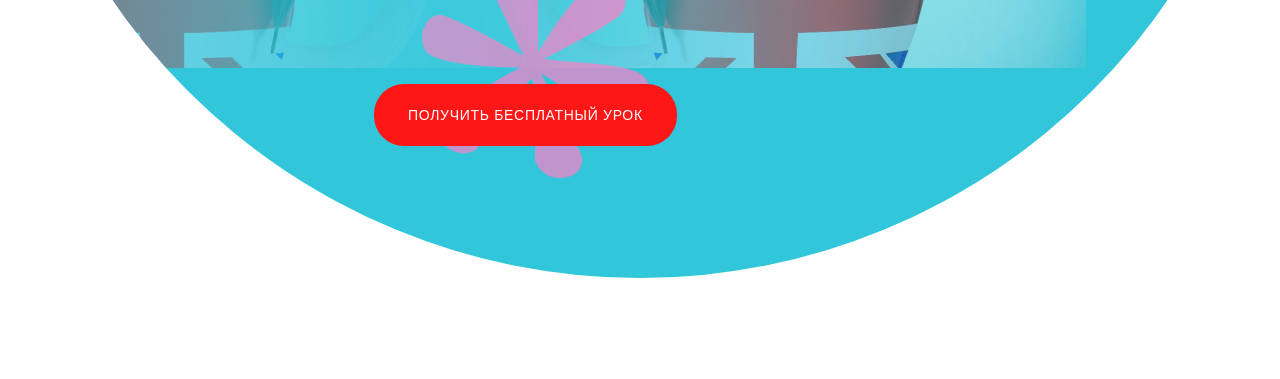
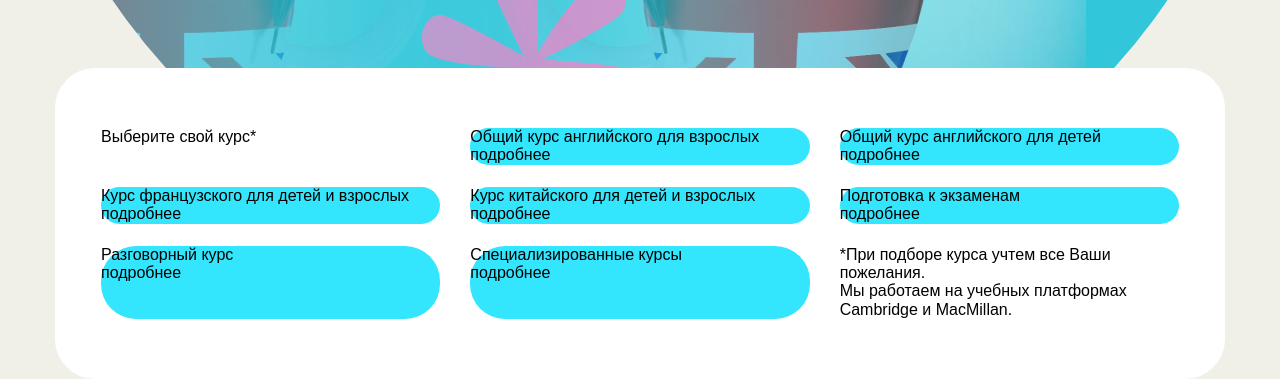
Before and after one commit to maxvgr/dialog-eng, a website built with webpack: page src/page-home.html in a window 1280 px wide. Shown: the part 572-951 px from the top of the page. Before the commit the page ends 850 px from the top, so only its background shows below. Built offline with nearby package versions, Linux system fonts and the light colour scheme; a web font is replaced by a local one; what vanilla-lazyload would draw is missing.

Commit message:
feat: добавлена секция выберите курс

```diff
--- a/src/page-home.html
+++ b/src/page-home.html
@@ -45,6 +45,81 @@
         </div>
         <!-- /.container -->
       </section>
+
+      <section id="select-course" class="section">
+        <div class="container">
+          <div class="select-course__wrapper">
+            <div class="select-course__item">
+              <p class="select-course__title">
+                Выберите свой курс<span>*</span>
+              </p>
+            </div>
+            <!-- /.select-course__item -->
+            <div class="select-course__item">
+              <p class="select-course__name">
+                Общий курс английского для взрослых
+              </p>
+              <a href="#" class="">подробнее</a>
+            </div>
+            <!-- /.select-course__item -->
+            <div class="select-course__item">
+              <p class="select-course__name">
+                Общий курс английского для детей
+              </p>
+              <a href="#" class="">подробнее</a>
+            </div>
+            <!-- /.select-course__item -->
+            <div class="select-course__item">
+              <p class="select-course__name">
+                Курс французского для детей и взрослых
+              </p>
+              <a href="#" class="">подробнее</a>
+            </div>
+            <!-- /.select-course__item -->
+            <div class="select-course__item">
+              <p class="select-course__name">
+                Курс китайского для детей и взрослых
+              </p>
+              <a href="#" class="">подробнее</a>
+            </div>
+            <!-- /.select-course__item -->
+            <div class="select-course__item">
+              <p class="select-course__name">
+                Подготовка к экзаменам
+              </p>
+              <a href="#" class="">подробнее</a>
+            </div>
+            <!-- /.select-course__item -->
+            <div class="select-course__item">
+              <p class="select-course__name">
+                Разговорный курс
+              </p>
+              <a href="#" class="">подробнее</a>
+            </div>
+            <!-- /.select-course__item -->
+            <div class="select-course__item">
+              <p class="select-course__name">
+                Специализированные курсы
+              </p>
+              <a href="#" class="">подробнее</a>
+            </div>
+            <!-- /.select-course__item -->
+            <div class="select-course__item">
+              <div class="select-course__note">
+                <p>
+                  *При подборе курса учтем все Ваши пожелания.</p>
+                <p>
+                  Мы работаем на учебных платформах Cambridge и MacMillan.
+                </p>
+              </div>
+              <!-- /.select-course__note -->
+            </div>
+            <!-- /.select-course__item -->
+          </div>
+          <!-- /.select-course -->
+        </div>
+        <!-- /.container -->
+      </section>
     </div>
     <!-- /.page__body -->
   </main>
--- a/src/scss/layout/_main.scss
+++ b/src/scss/layout/_main.scss
@@ -15,3 +15,4 @@
 @import "templates/main";
 
 @import "sections/online-study";
+@import "sections/select-course";
--- a/src/scss/layout/global/_page.scss
+++ b/src/scss/layout/global/_page.scss
@@ -9,6 +9,8 @@
   overflow-x: hidden;
   min-height: 100vh;
 
+  background-color: rgba(240, 240, 233, 1);
+
   & > main {
     flex-grow: 1;
   }
--- /dev/null
+++ b/src/scss/layout/sections/_select-course.scss
@@ -0,0 +1,30 @@
+#select-course {
+  .container {
+    max-width: 1170px;
+    padding: 0;
+  }
+}
+
+.select-course {
+  &__wrapper {
+    position: relative;
+    z-index: 5;
+    display: grid;
+    grid-template-columns: repeat(3, 1fr);
+    gap: 22px 30px;
+    margin-top: -210px;
+    padding: 60px 46px;
+    border-radius: 40px;
+    background-color: $palette-white;
+  }
+
+  &__item {
+    @include first-last {
+      background-color: $palette-white;
+    }
+
+    border-radius: 35px;
+    background-color: rgba(51, 230, 253, 1);
+}
+
+}
```
Also changed, not shown: src/assets/images/sections/select-course/bg-blue.png (added), src/assets/images/sections/select-course/bg-flower.png (added).
